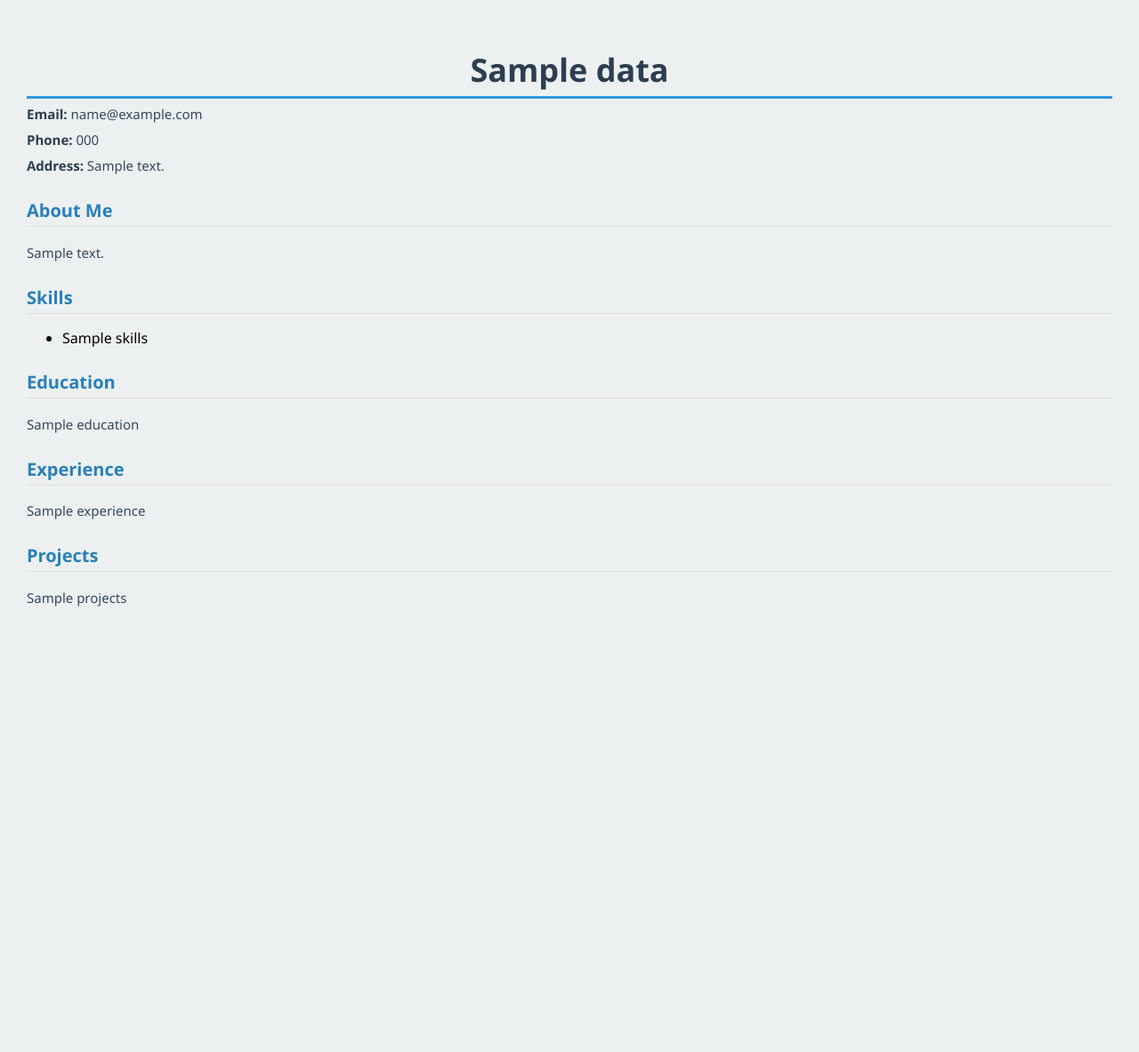
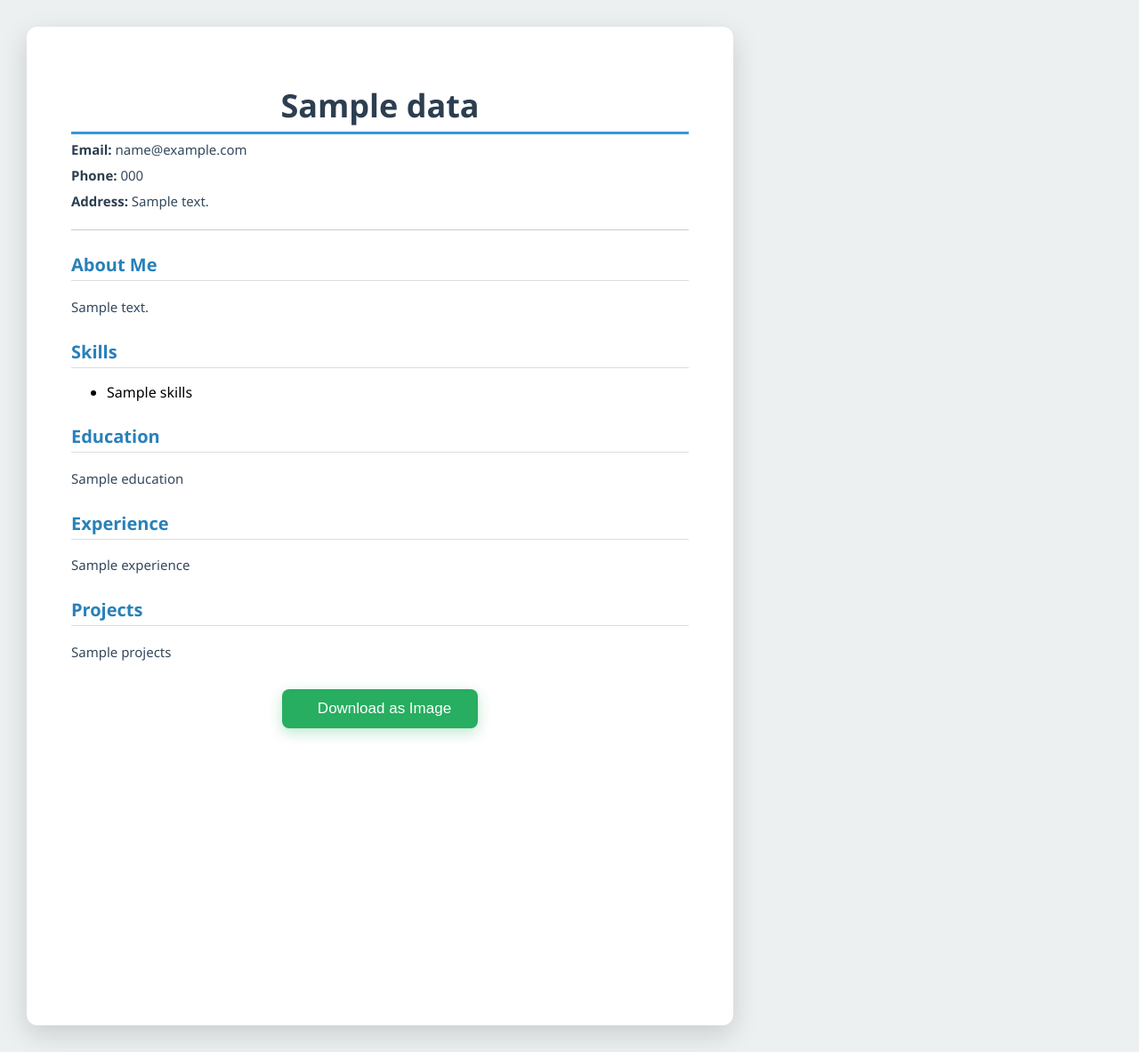
Before and after one commit to SahilCodeLab/Resume, a Flask app: template templates/template2.html in a window 1280 px wide. Shown: the whole page at 89% size. Before the commit the page ends 682 px from the top, so only its background shows below. Run offline with Flask 3, Linux system fonts and the light colour scheme; the template is opened without the code that fills it: most values are stand-ins (such as "Sample title", 1, 10 or a date in 2020).

Commit message:
Update template2.html

```diff
--- a/templates/template2.html
+++ b/templates/template2.html
@@ -1,21 +1,35 @@
 <!DOCTYPE html>
-<html>
+<html lang="en">
 <head>
+  <meta charset="UTF-8">
   <title>Modern Resume</title>
   <link rel="stylesheet" href="{{ url_for('static', filename='style.css') }}">
 </head>
 <body>
-  <div class="resume-container">
+  <div class="resume-box">
+
+    <!-- Optional Profile Image -->
+    {% if data.photo %}
+    <div class="profile-photo">
+      <img src="{{ url_for('static', filename='uploads/' + data.photo) }}" alt="Profile Photo">
+    </div>
+    {% endif %}
+
+    <!-- Basic Info -->
     <h1>{{ data.name }}</h1>
     <p><strong>Email:</strong> {{ data.email }}</p>
     <p><strong>Phone:</strong> {{ data.phone }}</p>
     <p><strong>Address:</strong> {{ data.address }}</p>
 
+    <hr>
+
+    <!-- About Me -->
     <div class="section">
       <h2>About Me</h2>
       <p>{{ data.about }}</p>
     </div>
 
+    <!-- Skills -->
     <div class="section">
       <h2>Skills</h2>
       <ul>
@@ -25,20 +39,45 @@
       </ul>
     </div>
 
+    <!-- Education -->
     <div class="section">
       <h2>Education</h2>
       <p>{{ data.education }}</p>
     </div>
 
+    <!-- Experience -->
     <div class="section">
       <h2>Experience</h2>
       <p>{{ data.experience }}</p>
     </div>
 
+    <!-- Projects -->
     <div class="section">
       <h2>Projects</h2>
       <p>{{ data.projects }}</p>
     </div>
+
+    <!-- Download Button -->
+    <div class="download-btn">
+      <button onclick="downloadResume()">
+        <i class="fas fa-download"></i> Download as Image
+      </button>
+    </div>
+
   </div>
+
+  <!-- HTML2Canvas Script -->
+  <script src="https://cdnjs.cloudflare.com/ajax/libs/html2canvas/1.4.1/html2canvas.min.js"></script>
+  <script>
+    function downloadResume() {
+      const resume = document.querySelector(".resume-box");
+      html2canvas(resume).then(canvas => {
+        let link = document.createElement('a');
+        link.download = 'resume.png';
+        link.href = canvas.toDataURL();
+        link.click();
+      });
+    }
+  </script>
 </body>
 </html>
```
